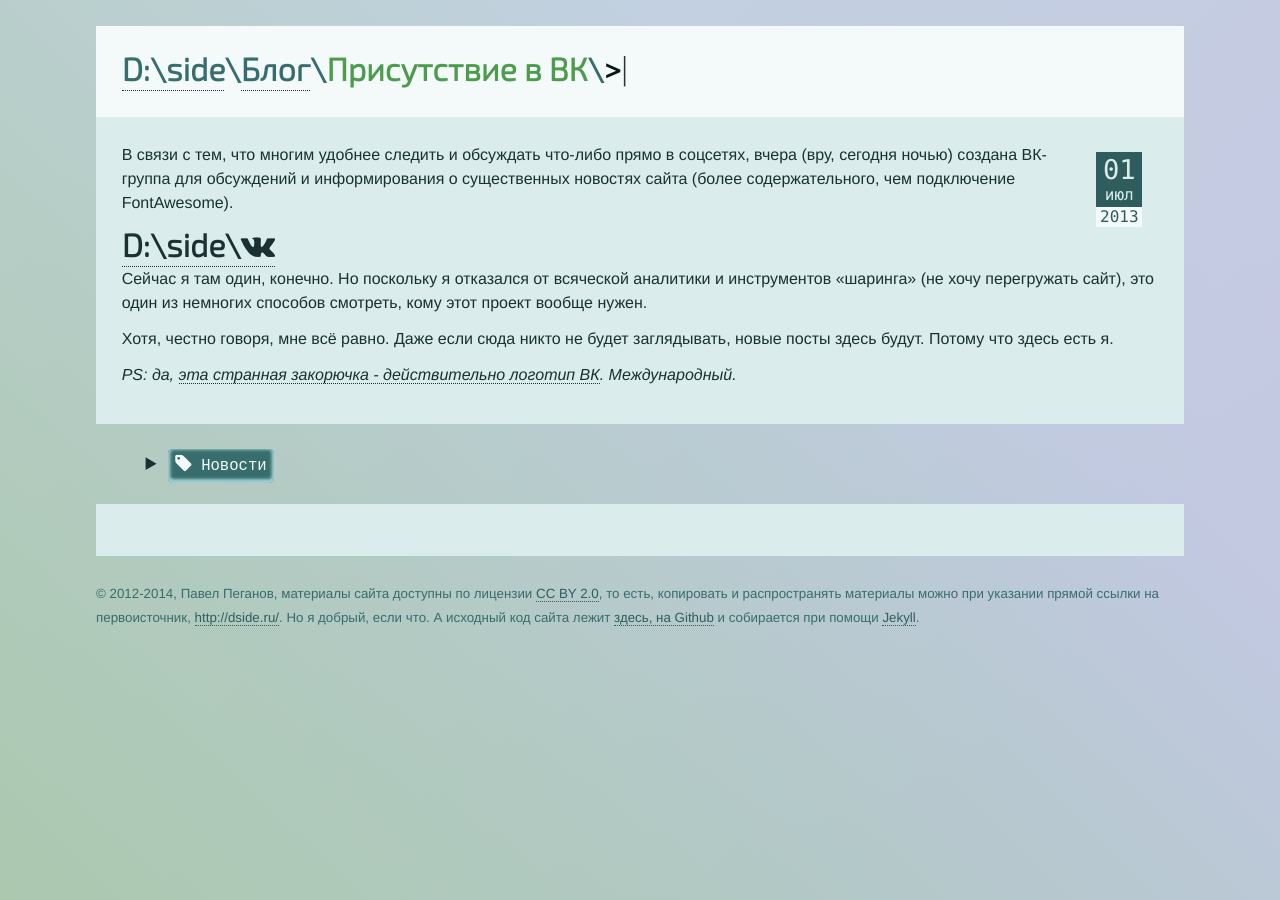
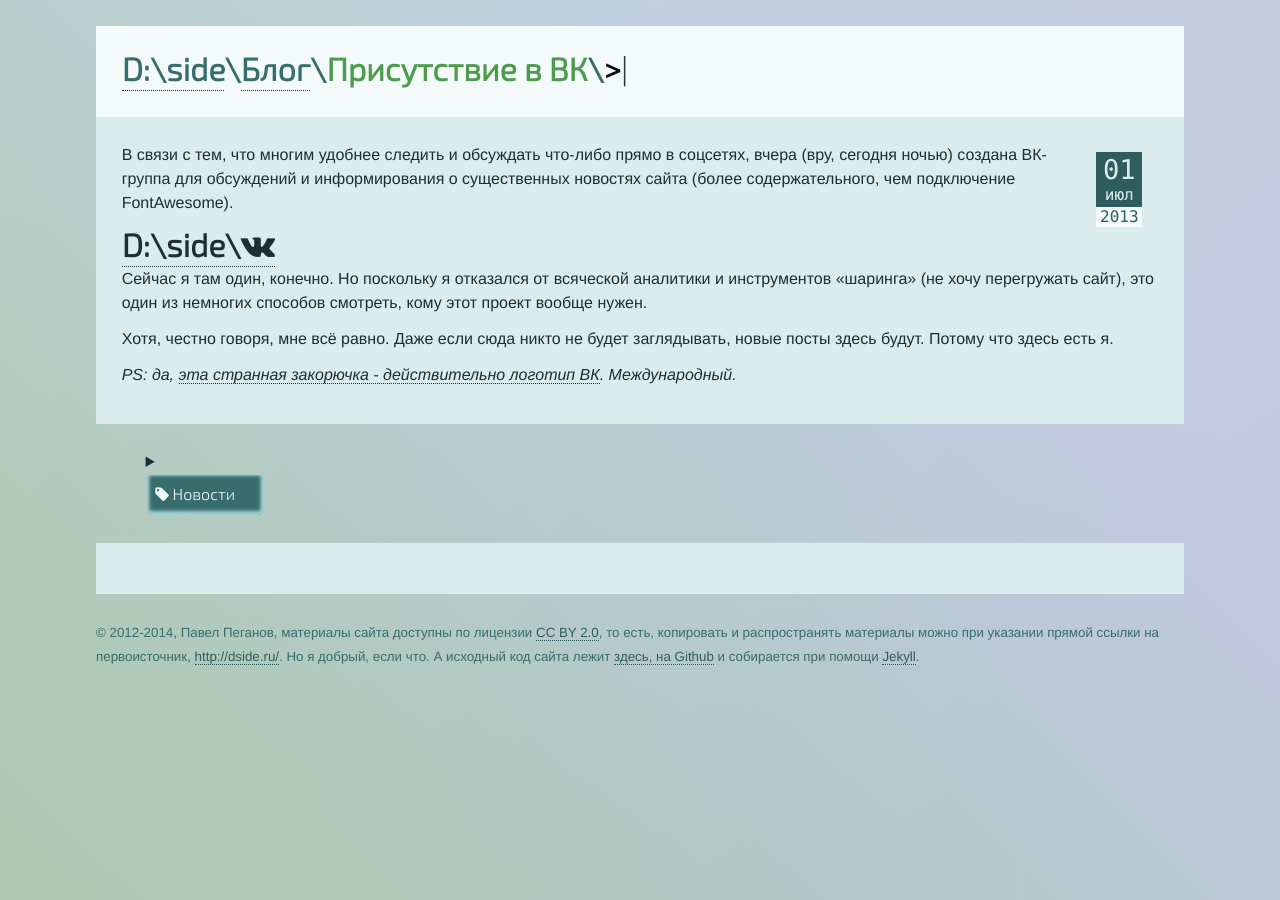
Before and after one commit to D-side/d-side.github.io, a Jekyll site: the page built from _posts/2013-07-01-vk-added.md, in a window 1280 px wide. Built offline with Jekyll 4.4.1, drawn with Linux system fonts in a browser that asks for light colours; comment, search, counter and statistics services are not loaded.

Commit message:
Tags visualization

```diff
--- a/assets/main.sass
+++ b/assets/main.sass
@@ -235,19 +235,20 @@ kbd
       width: 20%
 
 ul.tags
-
+  details[open] > ul
+    background-color: $theme01
+    padding: 0.3em
+    list-style-type: none
+    margin-left: 0.2em
+    margin-top: -0.2em
   margin: flex-gutter()
   summary::-webkit-details-marker
     display: none
-
   kbd
     padding: 0.5em
-
+    font-family: $header-font-family
+    display: inline-block
+    width: 100%
   & > li
-    font-size: 1.2em
     display: inline-block
     vertical-align: top
-    & > small
-      background-color: $theme01
-      padding: 0.3em
-      border-radius: 0.3em
```
